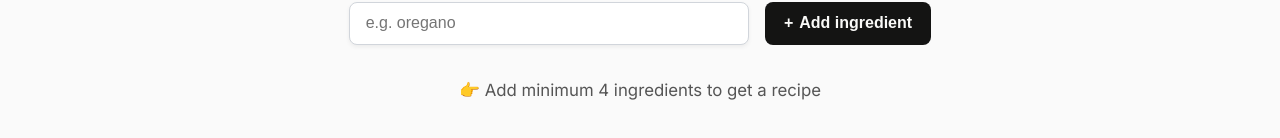
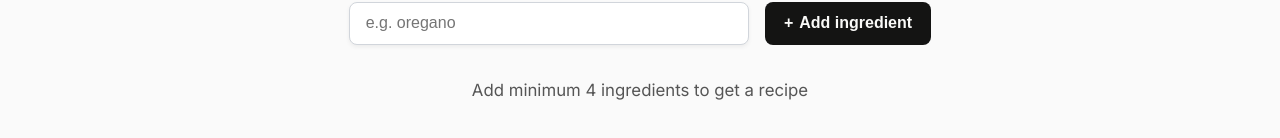
Before and after one commit to sarthak11parashar/TasteBot, a React (Vite) app: page / in a window 1280 px wide. Shown: the part 208-346 px from the top of the page. Built offline with nearby package versions, Linux system fonts and the light colour scheme.

Commit message:
Update main.jsx

```diff
--- a/src/main.jsx
+++ b/src/main.jsx
@@ -37,7 +37,7 @@ export default function Main() {
 
             {ingredients.length === 0 && (
                 <p className="initial-hint">
-                    👉 Add minimum 4 ingredients to get a recipe
+                    Add minimum 4 ingredients to get a recipe
                 </p>
             )}
 
```
